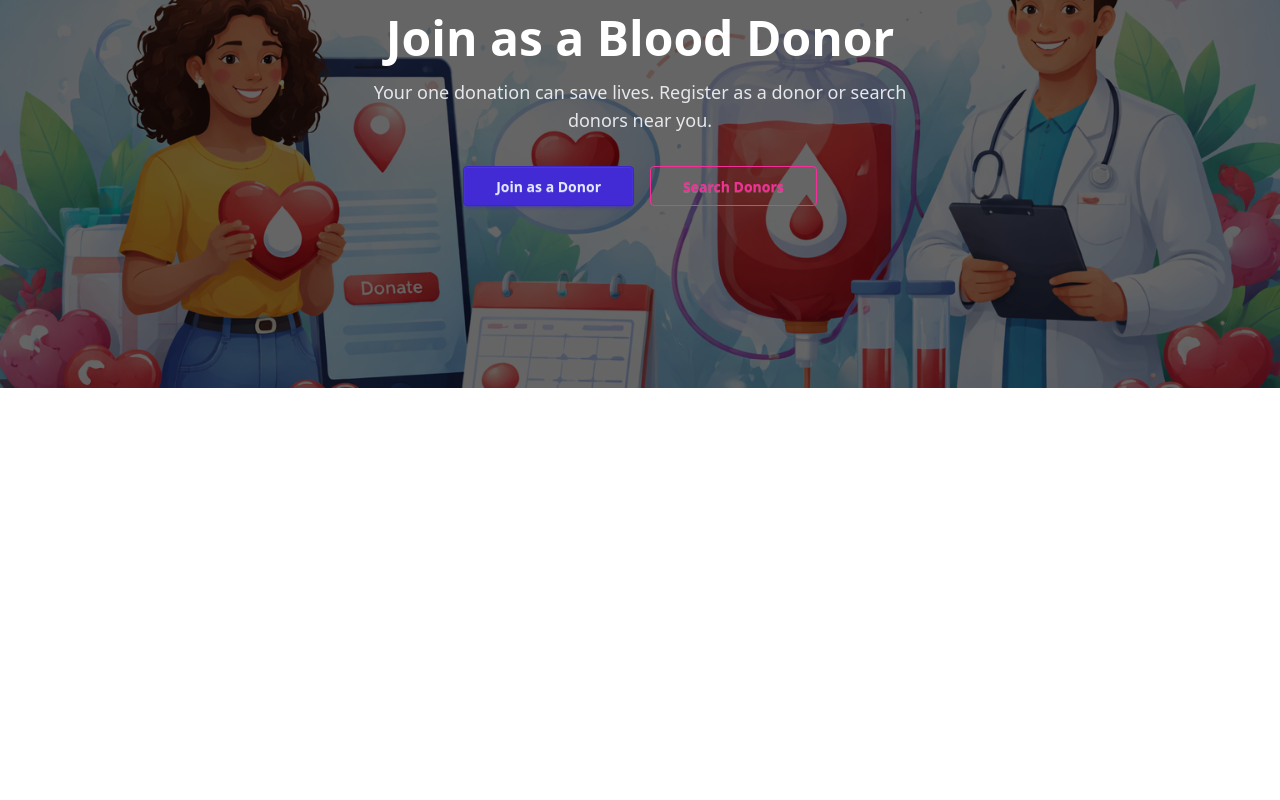
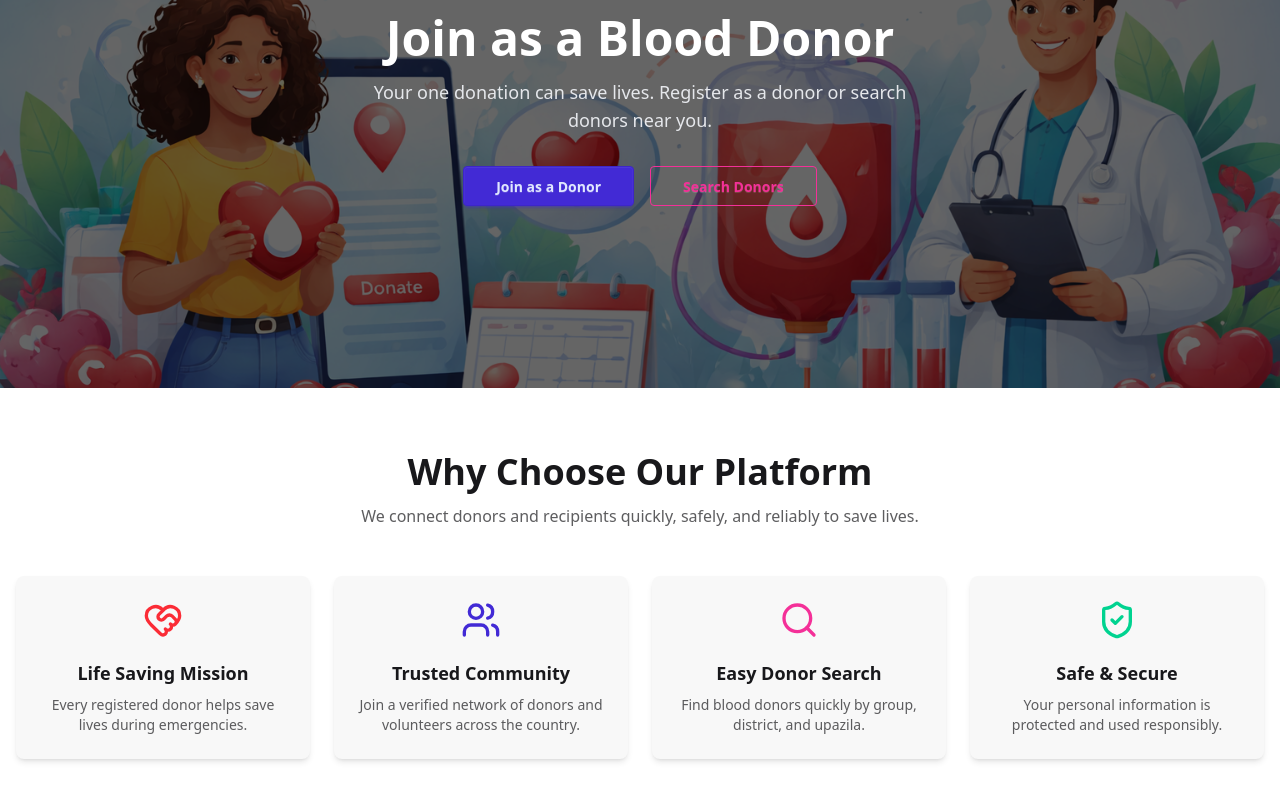
Before and after one commit to muhsinabdullah/Assignment-11-Frontend, a React (Vite) app: page / in a window 1280 px wide. Shown: the part 348-1148 px from the top of the page. Before the commit the page ends 800 px from the top, so only its background shows below. Built offline with nearby package versions, Linux system fonts and the light colour scheme; no server answers.

Commit message:
Featured section added

```diff
--- /dev/null
+++ b/src/components/FeaturedSection/FeaturedSection.jsx
@@ -0,0 +1,80 @@
+import React from 'react';
+import { HeartHandshake, Users, Search, ShieldCheck } from 'lucide-react';
+
+const FeaturedSection = () => {
+    return (
+        <section className="bg-base-100 py-16 px-4">
+            <div className="max-w-7xl mx-auto">
+
+                {/* Section Heading */}
+                <div className="text-center mb-12">
+                    <h2 className="text-3xl md:text-4xl font-bold mb-3">
+                        Why Choose Our Platform
+                    </h2>
+                    <p className="text-base-content/70 max-w-2xl mx-auto">
+                        We connect donors and recipients quickly, safely, and reliably to save lives.
+                    </p>
+                </div>
+
+                {/* Cards */}
+                <div className="grid grid-cols-1 sm:grid-cols-2 lg:grid-cols-4 gap-6">
+
+                    {/* Card 1 */}
+                    <div className="card bg-base-200 shadow-md hover:shadow-xl transition">
+                        <div className="card-body text-center">
+                            <HeartHandshake className="mx-auto text-red-500 w-10 h-10 mb-3" />
+                            <h3 className="card-title justify-center">
+                                Life Saving Mission
+                            </h3>
+                            <p className="text-sm text-base-content/70">
+                                Every registered donor helps save lives during emergencies.
+                            </p>
+                        </div>
+                    </div>
+
+                    {/* Card 2 */}
+                    <div className="card bg-base-200 shadow-md hover:shadow-xl transition">
+                        <div className="card-body text-center">
+                            <Users className="mx-auto text-primary w-10 h-10 mb-3" />
+                            <h3 className="card-title justify-center">
+                                Trusted Community
+                            </h3>
+                            <p className="text-sm text-base-content/70">
+                                Join a verified network of donors and volunteers across the country.
+                            </p>
+                        </div>
+                    </div>
+
+                    {/* Card 3 */}
+                    <div className="card bg-base-200 shadow-md hover:shadow-xl transition">
+                        <div className="card-body text-center">
+                            <Search className="mx-auto text-secondary w-10 h-10 mb-3" />
+                            <h3 className="card-title justify-center">
+                                Easy Donor Search
+                            </h3>
+                            <p className="text-sm text-base-content/70">
+                                Find blood donors quickly by group, district, and upazila.
+                            </p>
+                        </div>
+                    </div>
+
+                    {/* Card 4 */}
+                    <div className="card bg-base-200 shadow-md hover:shadow-xl transition">
+                        <div className="card-body text-center">
+                            <ShieldCheck className="mx-auto text-success w-10 h-10 mb-3" />
+                            <h3 className="card-title justify-center">
+                                Safe & Secure
+                            </h3>
+                            <p className="text-sm text-base-content/70">
+                                Your personal information is protected and used responsibly.
+                            </p>
+                        </div>
+                    </div>
+
+                </div>
+            </div>
+        </section>
+    );
+};
+
+export default FeaturedSection;
--- a/src/pages/Home/Home.jsx
+++ b/src/pages/Home/Home.jsx
@@ -1,10 +1,12 @@
 import React from 'react';
 import Banner from '../../components/Banner/Banner';
+import FeaturedSection from '../../components/FeaturedSection/FeaturedSection';
 
 const Home = () => {
     return (
         <div>
             <Banner />
+            <FeaturedSection />
         </div>
     );
 };
```
